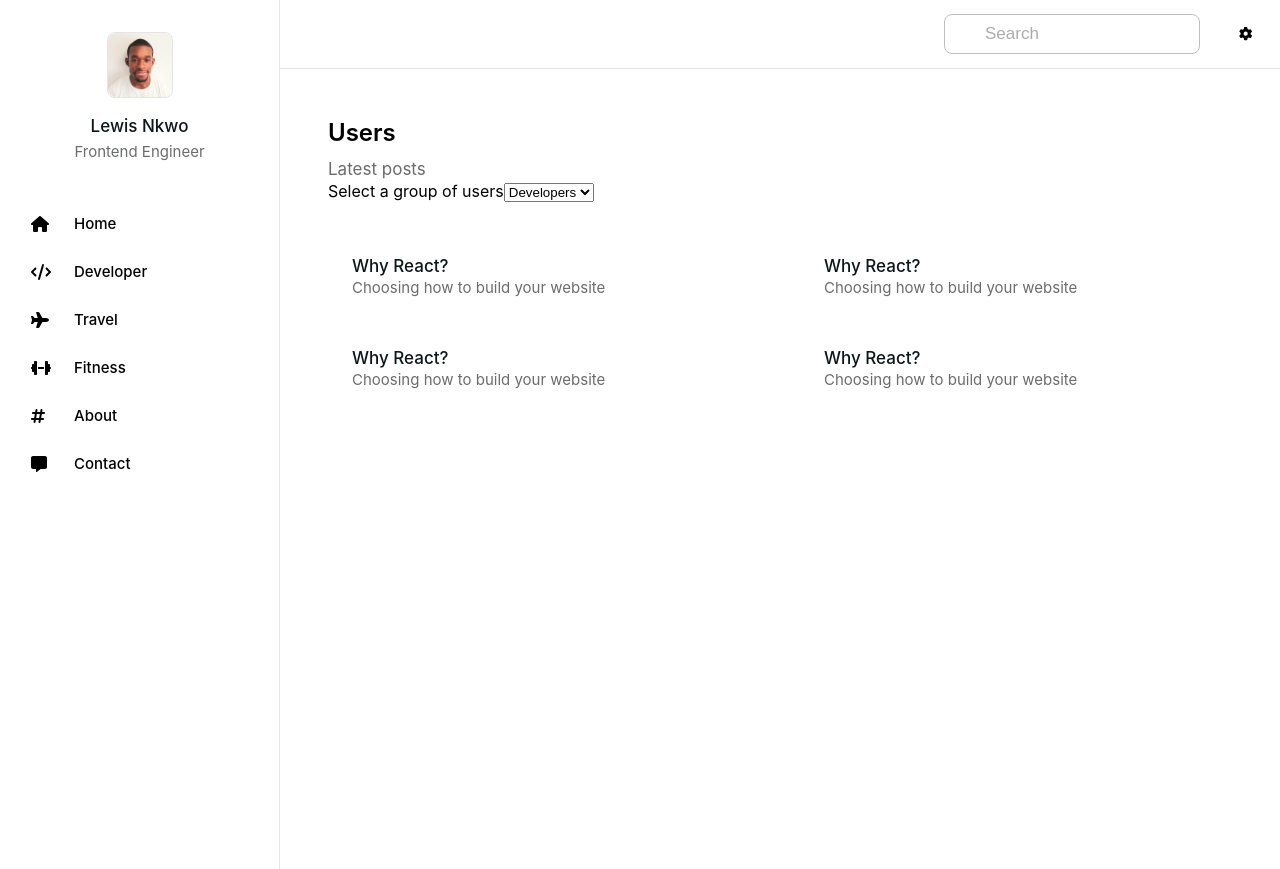
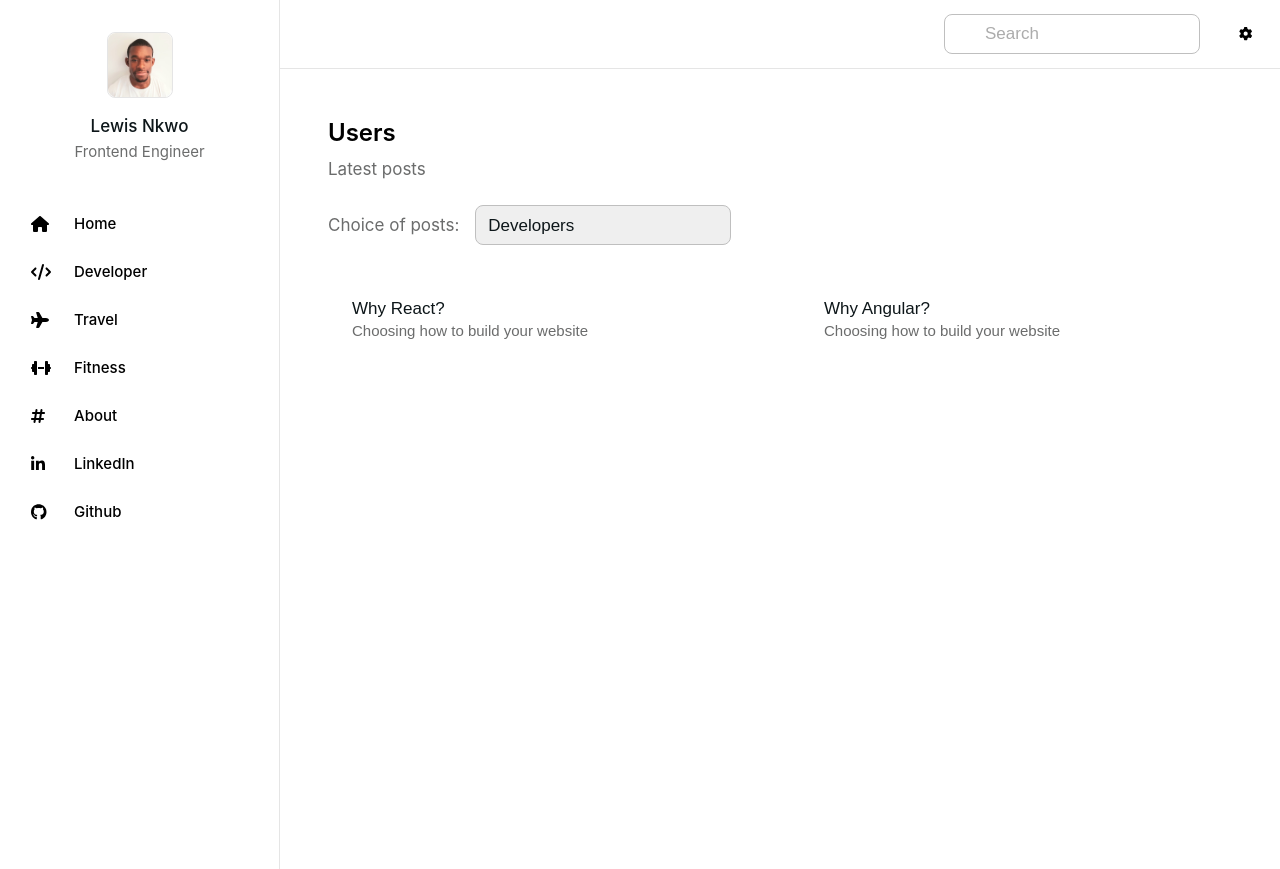
Before and after one commit to lewisnkwo/personal-site, a React (Create React App) app: page / in a window 1280 px wide. Built offline with nearby package versions, Linux system fonts and the light colour scheme.

Commit message:
Minor fixes, add social media icons

```diff
--- a/package.json
+++ b/package.json
@@ -5,6 +5,7 @@
   "dependencies": {
     "@fortawesome/fontawesome-common-types": "^6.3.0",
     "@fortawesome/fontawesome-svg-core": "^6.3.0",
+    "@fortawesome/free-brands-svg-icons": "^6.3.0",
     "@fortawesome/free-solid-svg-icons": "^6.3.0",
     "@fortawesome/react-fontawesome": "^0.2.0",
     "@testing-library/jest-dom": "^5.16.5",
--- a/src/App.tsx
+++ b/src/App.tsx
@@ -11,9 +11,25 @@ import {
   faMessage,
   faCog,
 } from "@fortawesome/free-solid-svg-icons";
+import {
+  faLinkedinIn,
+  faGithub,
+  fab,
+} from "@fortawesome/free-brands-svg-icons";
 import Sidebar from "./components/sidebar";
 
-library.add(faHouse, faCode, faPlane, faDumbbell, faHashtag, faMessage, faCog);
+library.add(
+  faHouse,
+  faCode,
+  faPlane,
+  faDumbbell,
+  faHashtag,
+  faMessage,
+  faCog,
+  faLinkedinIn,
+  faGithub,
+  fab
+);
 
 function App() {
   return (
@@ -41,8 +57,12 @@ function App() {
             title: "About",
           },
           {
-            icon: "message",
-            title: "Contact",
+            icon: "linkedin-in",
+            title: "LinkedIn",
+          },
+          {
+            icon: "github",
+            title: "Github",
           },
         ]}
       />
--- a/src/components/main/index.tsx
+++ b/src/components/main/index.tsx
@@ -29,8 +29,8 @@ const Main = () => {
         <section>
           <span className="Main__heading">Users</span>
           <span className="Main__description">Latest posts</span>
-          <div className="Main__select-users">
-            Select a group of users
+          <div className="Main__select-posts">
+            Choice of posts:
             <select name="users" defaultValue="developers">
               <option value="developers">Developers</option>
             </select>
@@ -42,7 +42,7 @@ const Main = () => {
               key={i}
               {...p}
               onSelect={() =>
-                setSelectedPost(selectedPost === p ? undefined : p)
+                setSelectedPost(selectedPost?.id === p.id ? undefined : p)
               }
               isSelected={selectedPost?.id === p.id}
               tabIndex={i}
--- a/src/components/main/post-item/index.scss
+++ b/src/components/main/post-item/index.scss
@@ -9,6 +9,8 @@
   margin-bottom: 24px;
   cursor: pointer;
   box-sizing: border-box;
+  background-color: #fff;
+  border: none;
 
   &:last-child(-n + 2) {
     margin-bottom: 0px;
@@ -24,6 +26,7 @@
   margin-left: 12px;
   display: flex;
   flex-direction: column;
+  align-items: flex-start;
 }
 
 .PostItem__title {
--- a/src/components/main/post-item/index.tsx
+++ b/src/components/main/post-item/index.tsx
@@ -17,10 +17,9 @@ const PostItem = ({
   isSelected,
   tabIndex,
 }: Props) => (
-  <div
+  <button
     className={`PostItem${isSelected ? "--selected" : ""}`}
     onClick={onSelect}
-    role="button"
     aria-label={title}
     tabIndex={tabIndex + postListTabIndex}
   >
@@ -29,7 +28,7 @@ const PostItem = ({
       <span className="PostItem__title">{title}</span>
       <span className="PostItem__subtitle">{subtitle}</span>
     </div>
-  </div>
+  </button>
 );
 
 export default PostItem;
--- a/src/components/sidebar-detail/index.tsx
+++ b/src/components/sidebar-detail/index.tsx
@@ -12,7 +12,7 @@ const SidebarDetail = ({ title, subtitle, image, author }: Props) => (
         <span className="SidebarDetail__subtitle">{subtitle}</span>
       </div>
     </section>
-    <section>
+    <section className="SidebarDetail__items">
       <SidebarDetailItem label="Author" value={author.name} />
     </section>
   </div>
--- a/src/components/sidebar-detail/user-item/index.scss
+++ b/src/components/sidebar-detail/user-item/index.scss
@@ -1,15 +1,15 @@
 @use "../../../variables" as *;
 
-.SidebarUser__item {
+.SidebarDetail__item {
   margin-top: 40px;
 }
 
-.SidebarUser__item-name {
+.SidebarDetail__item-name {
   @include sidebar-item-value;
   color: $text-secondary;
 }
 
-.SidebarUser__item-value {
+.SidebarDetail__item-value {
   @include text-primary;
   margin-top: 4px;
 }
--- a/src/components/sidebar/sidebar-item/index.tsx
+++ b/src/components/sidebar/sidebar-item/index.tsx
@@ -1,13 +1,22 @@
 import { SidebarItem as SidebarItemT } from "../../../types";
 import "./index.scss";
 import { FontAwesomeIcon } from "@fortawesome/react-fontawesome";
-import { IconName } from "@fortawesome/fontawesome-common-types";
+import { IconName, IconPrefix } from "@fortawesome/fontawesome-common-types";
 
 interface Props extends SidebarItemT {
   tabIndex: number;
 }
 
-const SidebarItem = ({ icon, title, tabIndex }: Props) => (
+const SidebarItem = ({ icon, title, tabIndex }: Props) => {
+  const faIcon = icon as IconName;
+  const iconCondition: [IconPrefix, IconName] | IconName = [
+    "linkedin-in",
+    "github",
+  ].includes(faIcon)
+    ? ["fab", faIcon]
+    : faIcon;
+
+  return (
     <div
       className="SidebarItem"
       role="menuitem"
@@ -15,10 +24,11 @@ const SidebarItem = ({ icon, title, tabIndex }: Props) => (
       tabIndex={tabIndex + 1}
     >
       <div className="SidebarItem__icon-container">
-      <FontAwesomeIcon icon={icon as IconName} />
+        <FontAwesomeIcon icon={iconCondition} />
       </div>
       <span className="SidebarItem__title">{title}</span>
     </div>
   );
+};
 
 export default SidebarItem;
--- a/src/fakeposts.ts
+++ b/src/fakeposts.ts
@@ -18,7 +18,7 @@ const posts: PostModel[] = [
   },
   {
     id: 2,
-    title: "Why React?",
+    title: "Why Angular?",
     subtitle: "Choosing how to build your website",
     author: {
       name: {
@@ -31,36 +31,6 @@ const posts: PostModel[] = [
     date: "Yesterday",
     image: undefined,
   },
-  {
-    id: 3,
-    title: "Why React?",
-    subtitle: "Choosing how to build your website",
-    author: {
-      name: {
-        first: "Lewis",
-        last: "Nkwo",
-      },
-    },
-    category: "A11y",
-    email: "nkwolewis@gmail.com",
-    date: "Yesterday",
-    image: undefined,
-  },
-  {
-    id: 4,
-    title: "Why React?",
-    subtitle: "Choosing how to build your website",
-    author: {
-      name: {
-        first: "Lewis",
-        last: "Nkwo",
-      },
-    },
-    category: "Peformance",
-    email: "nkwolewis@gmail.com",
-    date: "Yesterday",
-    image: undefined,
-  },
 ];
 
 export default posts;
```
Also changed, not shown: 1 other file (tests, documents, lock files or other folders). Lines whose indentation alone changed are shown as unchanged.
